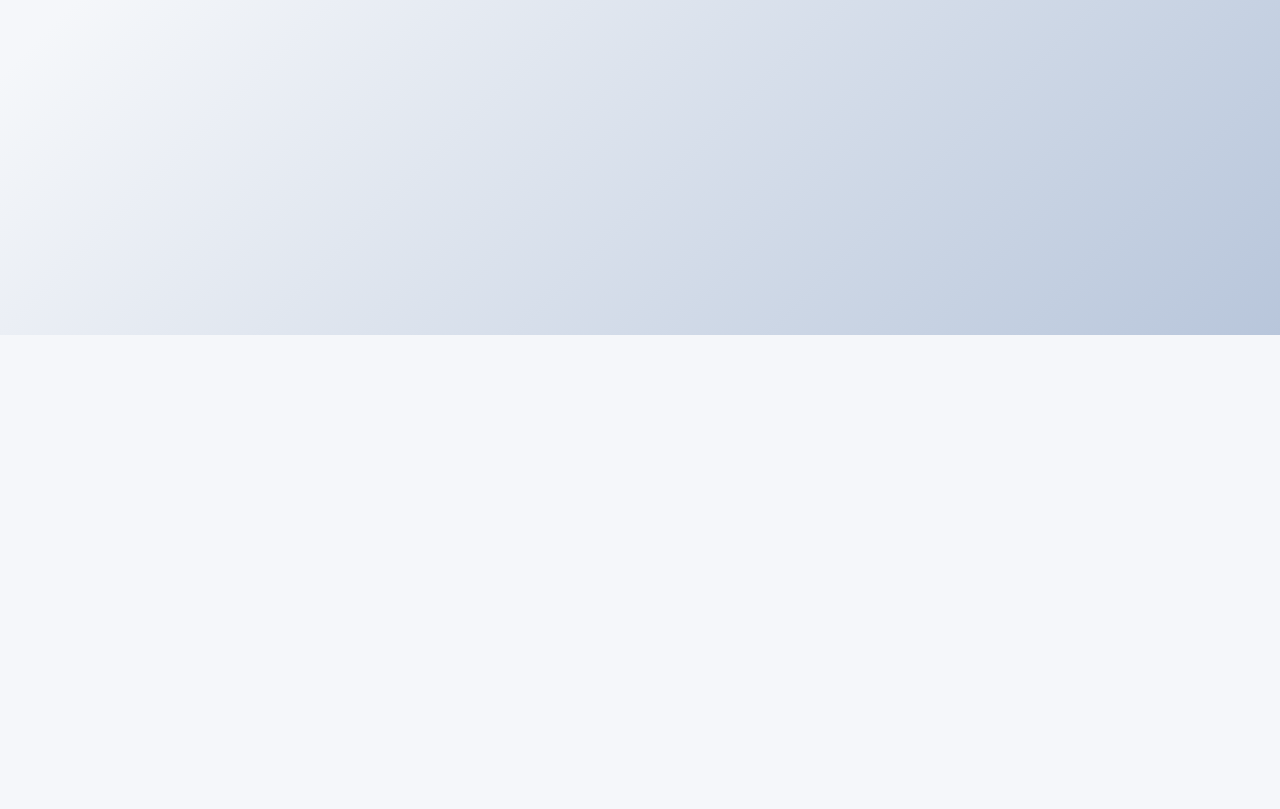
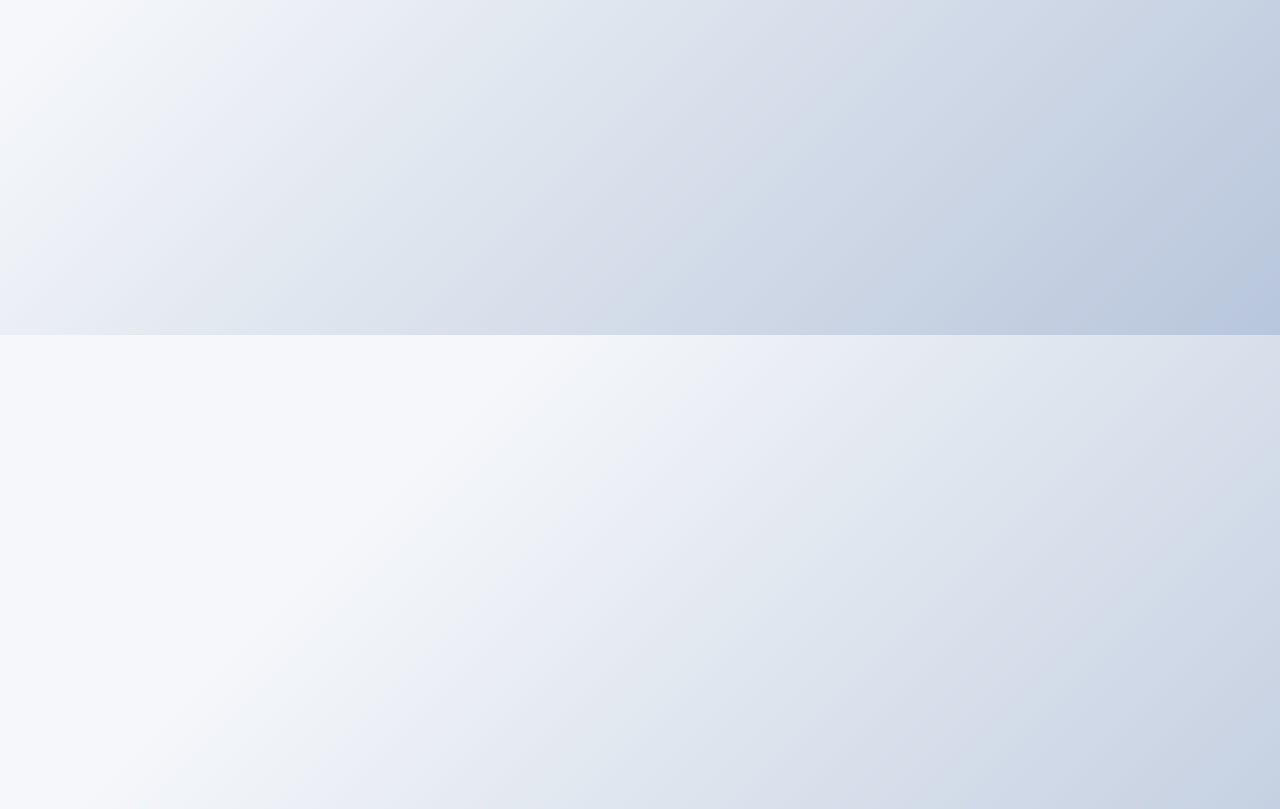
Before and after one commit to basemgad/thescholarscompanion, a Flask app: page / in a window 1280 px wide. Shown: the part 465-1274 px from the top of the page. Before the commit the page ends 800 px from the top, so only its background shows below. Run offline with Flask 2, Linux system fonts and the light colour scheme; some libraries are stand-ins or nearby versions.

Commit message:
Update style.css

```diff
--- a/static/css/style.css
+++ b/static/css/style.css
@@ -71,3 +71,11 @@ body {
     color: rgb(95, 180, 234);
     text-decoration: none;
 }
+
+.container{
+    width: 50%;
+    height: 100vh;
+    display: flex;
+    alight-items: center;
+    justify-content: center;
+}
```
